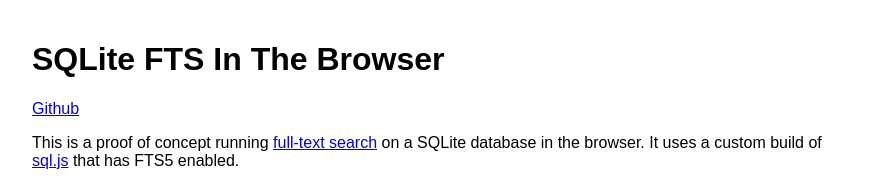
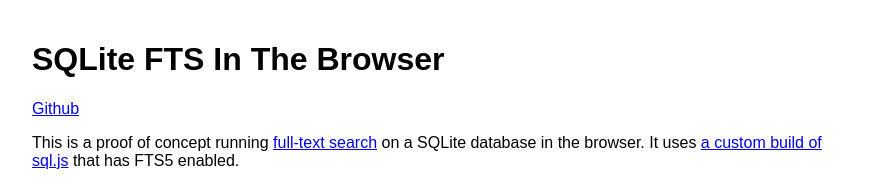
Before and after one commit to chrislee973/sqlite-fts-browser, a plain HTML site: page public/index.html in a window 1280 px wide. Shown: the top 183 px of the page, without its empty margins (208-1099 px from the left). Drawn offline with Linux system fonts and the light colour scheme; no server answers; a script that the page names is missing.

Commit message:
Update index.html

```diff
--- a/public/index.html
+++ b/public/index.html
@@ -134,8 +134,8 @@
       <a target="_blank" href="https://www.sqlite.org/fts5.html"
         >full-text search</a
       >
-      on a SQLite database in the browser. It uses a custom build of
-      <a target="_blank" href="https://github.com/chrislee973/sql.js">sql.js</a>
+      on a SQLite database in the browser. It uses
+      <a target="_blank" href="https://github.com/chrislee973/sql.js">a custom build of sql.js</a>
       that has FTS5 enabled.
     </p>
     <p>
```
